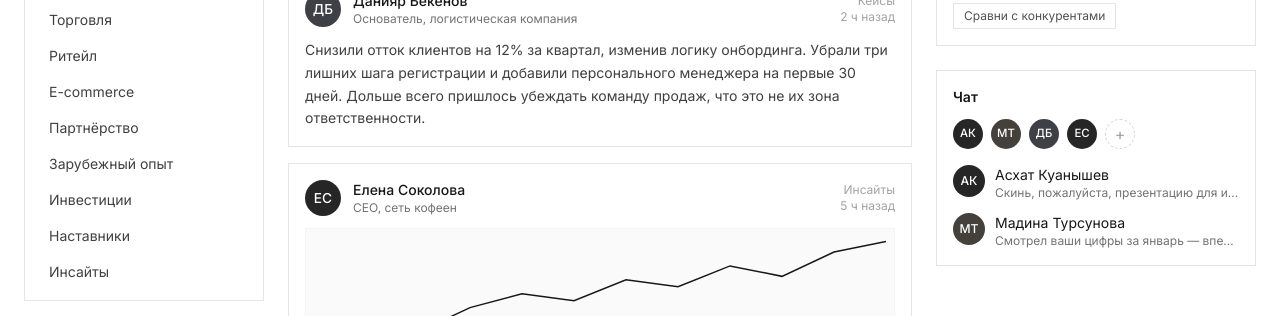
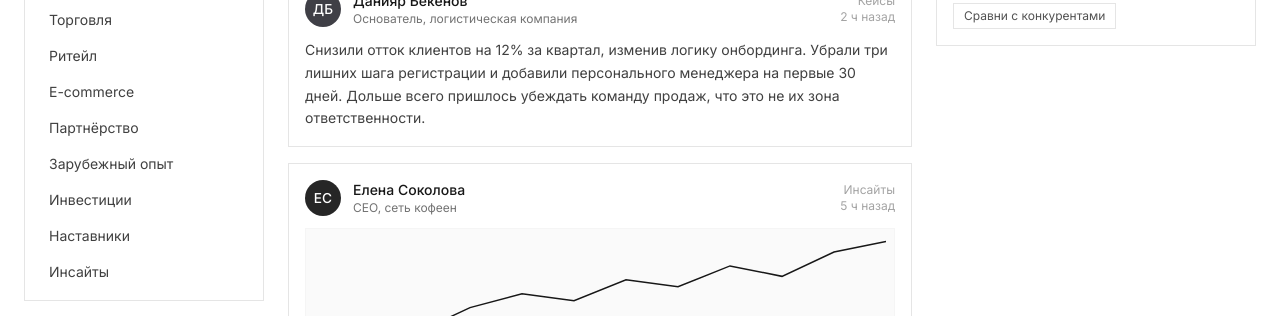
Before and after one commit to macmpaxep/sapnum-demo, a Next.js app: page /demo/feed in a window 1280 px wide. Shown: the part 231-547 px from the top of the page. Built offline with nearby package versions, Linux system fonts and the light colour scheme; no server answers; a web font is replaced by a local one.

Commit message:
Fixing AI-panel (del chat component from AI-assistant)

```diff
--- a/components/demo/AiPanel.tsx
+++ b/components/demo/AiPanel.tsx
@@ -26,34 +26,7 @@ export default function AiPanel() {
         </div>
       </section>
 
-      <section className="border border-neutral-200 p-4">
-        <h2 className="text-sm font-semibold text-neutral-900">Чат</h2>
 
-        <div className="mt-3 flex items-center gap-2">
-          {chatContacts.map((c) => (
-            <Avatar key={c.initials} initials={c.initials} size={30} />
-          ))}
-          <div className="flex h-[30px] w-[30px] items-center justify-center rounded-full border border-dashed border-neutral-300 text-neutral-400">
-            +
-          </div>
-        </div>
-
-        <div className="mt-4 space-y-3">
-          {conversations.map((c) => (
-            <div key={c.name} className="flex items-start gap-2.5">
-              <Avatar initials={c.initials} size={32} />
-              <div className="min-w-0">
-                <div className="truncate text-sm text-neutral-900">
-                  {c.name}
-                </div>
-                <div className="truncate text-xs text-neutral-500">
-                  {c.preview}
-                </div>
-              </div>
-            </div>
-          ))}
-        </div>
-      </section>
     </aside>
   );
 }
```
